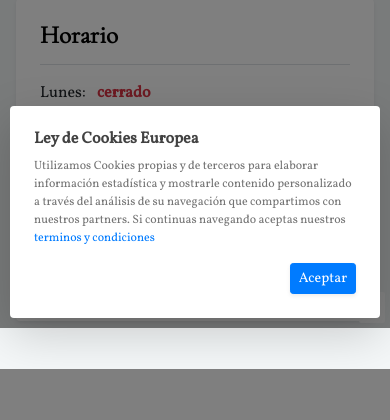
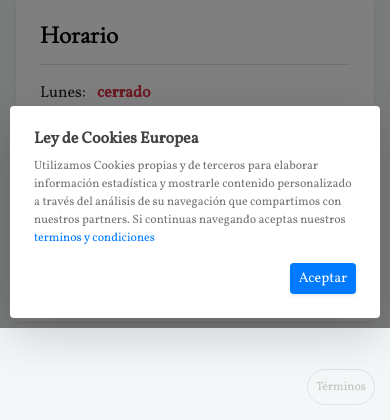
Before and after one commit to siiween/4menu_web, a Django app: template ForMenu/public/templates/public/local.html in a window 390 px wide. Shown: the part 1212-1632 px from the top of the page. Before the commit the page ends 1581 px from the top, so only its background shows below. Run offline with Django 3.2, Linux system fonts and the light colour scheme; the template is opened without the code that fills it, so the values that code supplies are empty; some libraries are stand-ins or nearby versions; some web fonts are replaced.

Commit message:
mas cosis

```diff
--- a/ForMenu/public/static/public/css/style.css
+++ b/ForMenu/public/static/public/css/style.css
@@ -54,7 +54,7 @@ select:focus {
     z-index: 900;
     bottom: 10px;
     right: 10px;
-    background-color: #fff;
+    background-color: #f4f7f8;
     font-size: 12px;
     color: #c0c0c0;
     border-radius: 20px;
@@ -70,15 +70,19 @@ select:focus {
     .ordenador {
         display: none
     }
+
     .botonCondiciones {
-        position: fixed;
+        position: relative;
         z-index: 900;
-        bottom: 5px;
-        right: 5px;
-        background-color: #fff;
-        font-size: 10px;
+        bottom: auto;
+        right: auto;
+        background-color: #f4f7f8;
+        font-size: 12px;
         color: #c0c0c0;
-        border-radius: 2px;
+        border-radius: 20px;
+        margin-right: 15px;
+        margin-bottom: 15px;
+        float: right;
     }
 }
 
@@ -145,16 +149,6 @@ COOKIES
 
     .ordenador {
         display: none
-    }
-    .botonCondiciones {
-        position: fixed;
-        z-index: 900;
-        bottom: 5px;
-        right: 5px;
-        background-color: #fff;
-        font-size: 10px;
-        color: #c0c0c0;
-        border-radius: 2px;
     }
 }
 
--- a/ForMenu/public/templates/public/base.html
+++ b/ForMenu/public/templates/public/base.html
@@ -32,9 +32,8 @@
             {% include 'public/includes/alta.html'%}
         {% endif %}
 
-        <a href="{% url 'terminos' %}" class="botonCondiciones enlace shadowHover px-md-3 p-2">
-            <span class="ordenador">Términos</span>
-            <span class="movil"><span class="icon-files-empty"></span></span>
+        <a href="{% url 'terminos' %}" class="botonCondiciones enlace border shadowHover px-md-3 p-2">
+            Términos
         </a>
 
         <!-- jQuery first, then Popper.js, then Bootstrap JS -->
```
